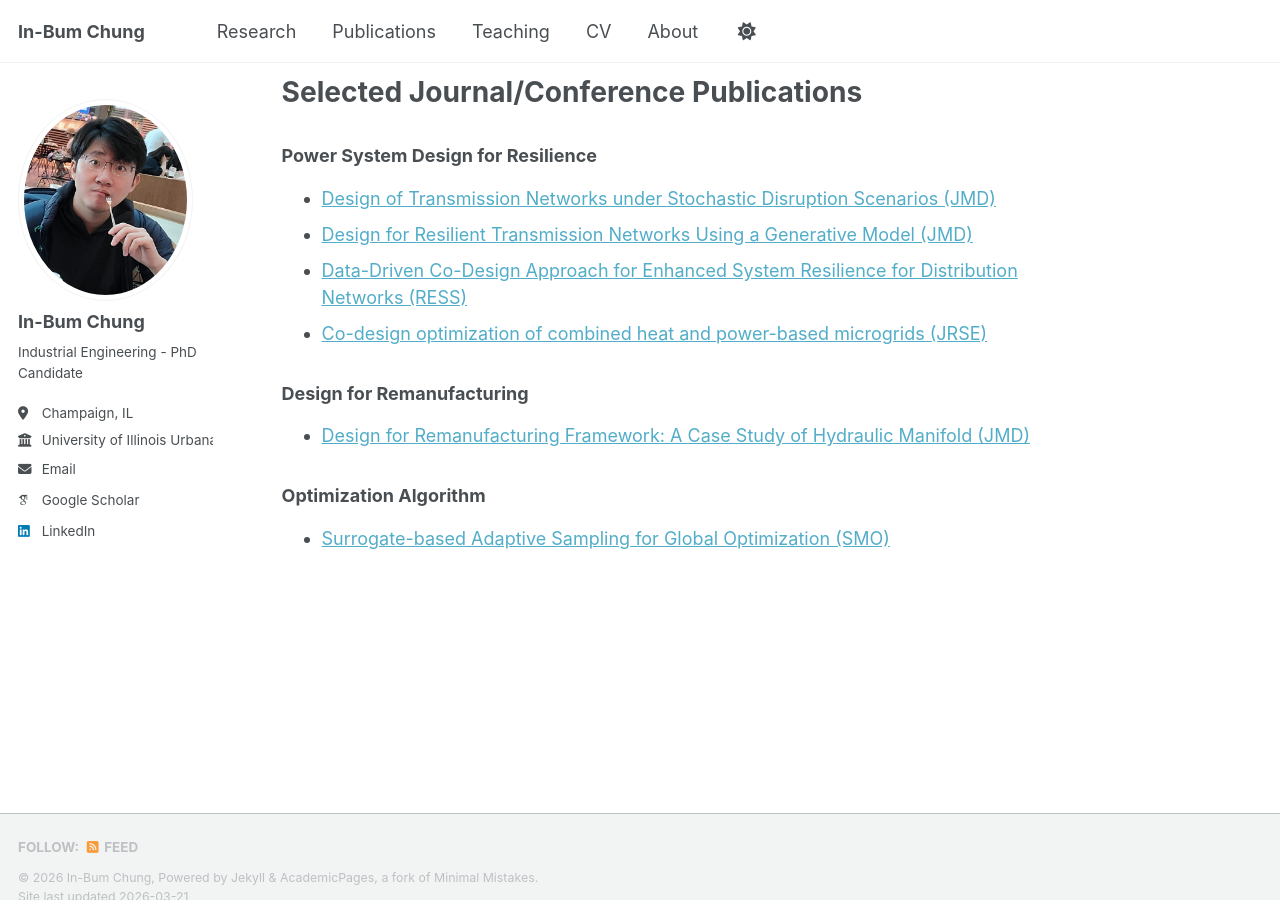
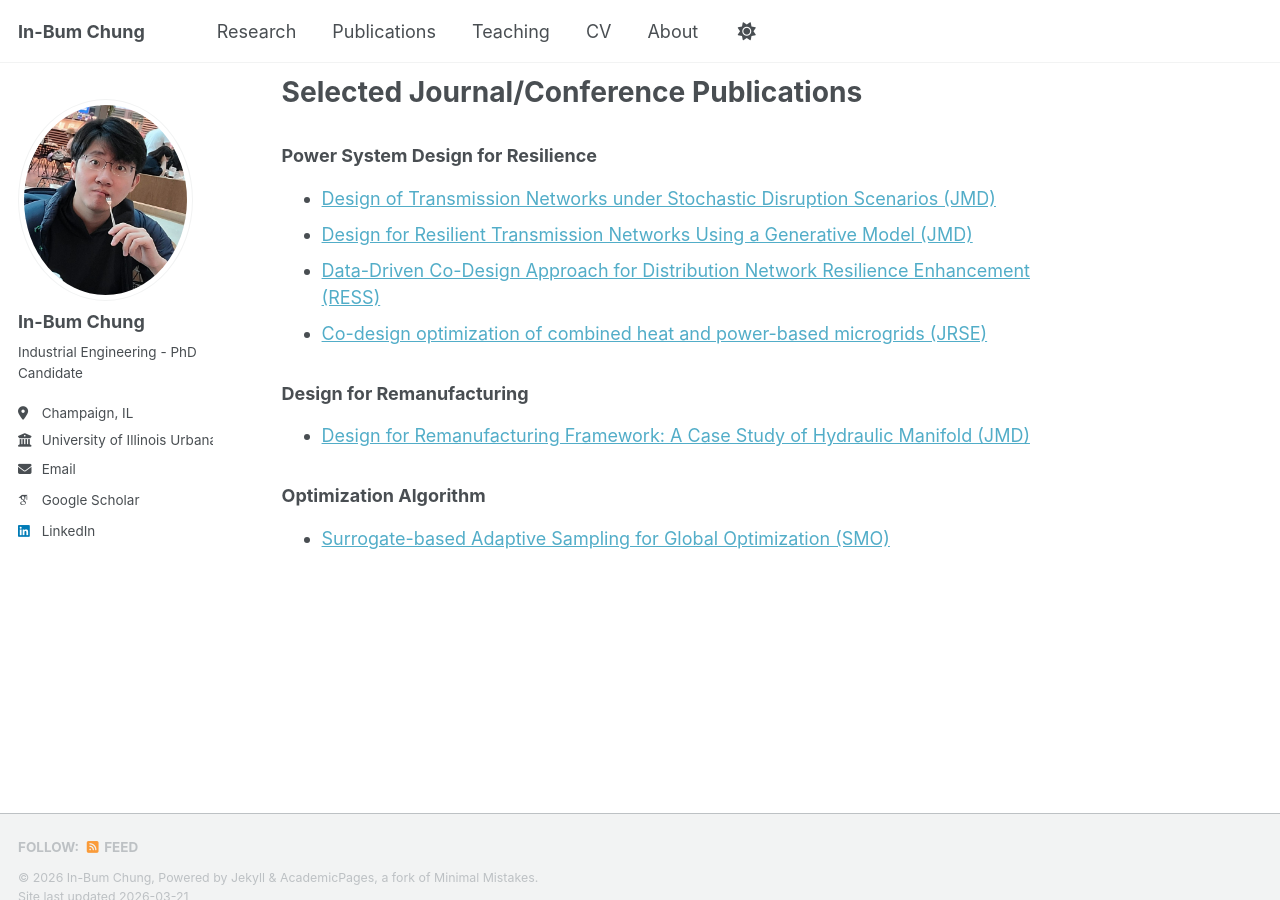
Before and after one commit to IBChung/IBChung.github.io, a Jekyll site: the page built from _pages/about.md, in a window 1280 px wide and 900 px high, scrolled down 967 px. Built offline with Jekyll 4.4.1, drawn with Linux system fonts in a browser that asks for light colours; some web fonts are replaced; a script that is not in the unit is left out.

Commit message:
Update about.md

```diff
--- a/_pages/about.md
+++ b/_pages/about.md
@@ -28,7 +28,7 @@ Selected Journal/Conference Publications
 ### Power System Design for Resilience
 * [Design of Transmission Networks under Stochastic Disruption Scenarios (JMD)](https://doi.org/10.1115/1.4070127)
 * [Design for Resilient Transmission Networks Using a Generative Model (JMD)](https://doi.org/10.1115/1.4067745)
-* [Data-Driven Co-Design Approach for Enhanced System Resilience for Distribution Networks (RESS)](https://doi.org/10.1016/j.ress.2026.112511)
+* [Data-Driven Co-Design Approach for Distribution Network Resilience Enhancement (RESS)](https://doi.org/10.1016/j.ress.2026.112511)
 * [Co-design optimization of combined heat and power-based microgrids (JRSE)](https://doi.org/10.1063/5.0165676)
 
 ### Design for Remanufacturing
```
